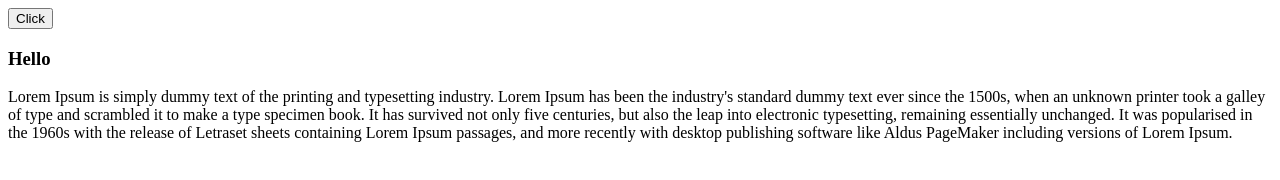
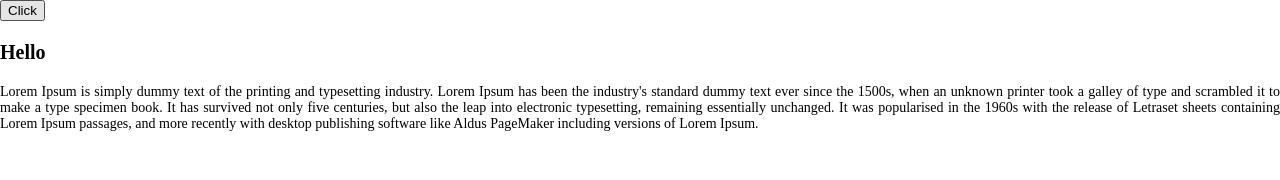
Before and after one commit to Ananthi-Subbu/ananthi, a plain HTML site: page index.html in a window 1280 px wide. Drawn offline with Linux system fonts and the light colour scheme.

Commit message:
modified files

```diff
--- a/index.html
+++ b/index.html
@@ -2,6 +2,8 @@
 <html>
 <head>
 	<title>Sample Page</title>
+	<link rel="stylesheet" type="text/css" href="main.css">
+	<script type="text/javascript" href="main.js"></script>
 </head>
 <body>
 	<button id="btn-1">Click</button>
--- a/main.css
+++ b/main.css
@@ -4,7 +4,6 @@ body{
 	font-size: 14px;
 }
 h3{
-	color: #f4f4f4;
 	font-size: 20px;
 }
 p{
```
